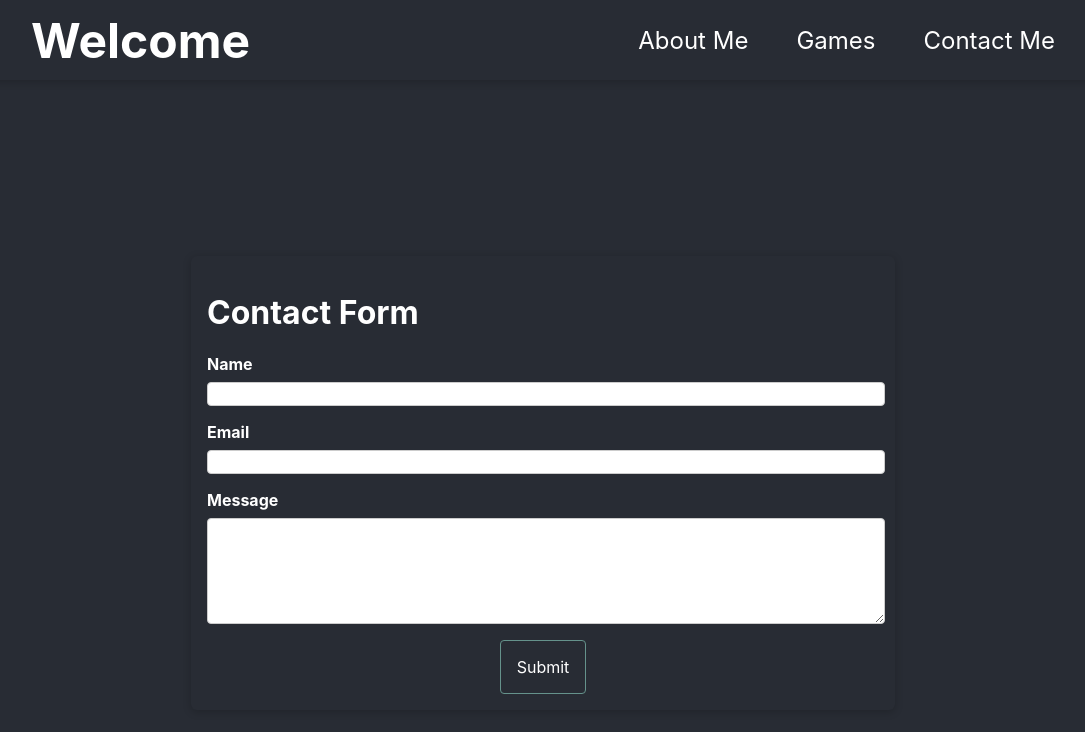
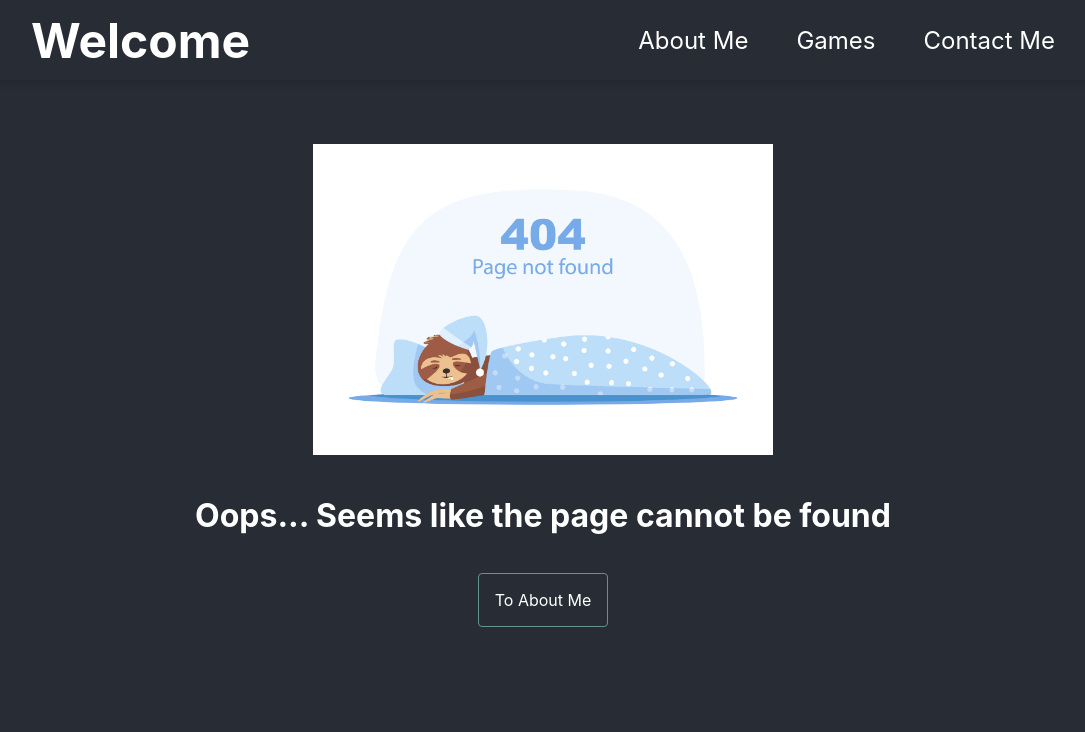
Before and after one commit to yoman321/portfolio, a React (Create React App) app: page /ContactMe in a window 1280 px wide. Shown: the top 732 px of the page, without its empty margins (97-1182 px from the left). Built offline with nearby package versions, Linux system fonts and the light colour scheme.

Commit message:
changed path names for contact me

```diff
--- a/src/App.js
+++ b/src/App.js
@@ -11,8 +11,8 @@ function App() {
     <Layout>
       <Routes>
         <Route path="/" element={<AboutMe />} />
-        <Route path="/ContactMe" element={<ContactMe />} />
-        <Route path="/Games" element={<Games />} />
+        <Route path="/contact-me" element={<ContactMe />} />
+        <Route path="/games" element={<Games />} />
         <Route path="*" element={<PageNotFound />} />
       </Routes>
     </Layout>
--- a/src/components/layout/MainNavigation.js
+++ b/src/components/layout/MainNavigation.js
@@ -13,10 +13,10 @@ function MainNavigation() {
               <Link to="/">About Me</Link>
             </li>
             <li>
-              <Link to="/Games">Games</Link>
+              <Link to="/games">Games</Link>
             </li>
             <li>
-              <Link to="/ContactMe">Contact Me</Link>
+              <Link to="/contact-me">Contact Me</Link>
             </li>
           </ul>
         </nav>
```
Also changed, not shown: 1 other file (tests, documents, lock files or other folders).
